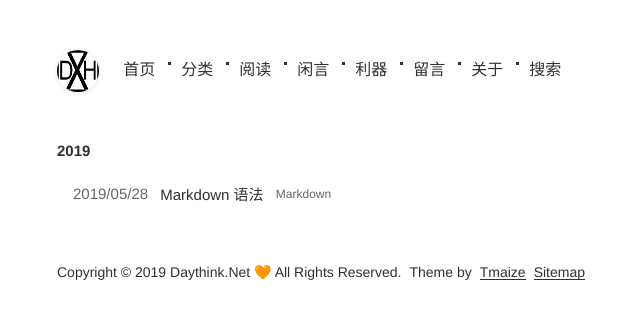
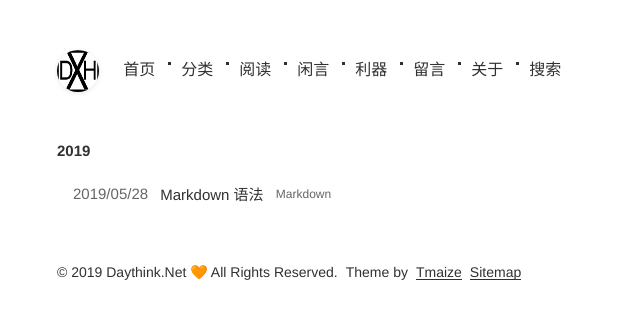
Before and after one commit to Devinteng/blog3, a Jekyll site: the page built from index.html, in a window 1280 px wide. Shown: the top 319 px of the page, without its empty margins (303-943 px from the left). Built offline with Jekyll 4.4.1, drawn with Linux system fonts in a browser that asks for light colours.

Commit message:
Update _config.yml

```diff
--- a/_config.yml
+++ b/_config.yml
@@ -5,7 +5,7 @@ title: 白日梦想家
 description: DXH的个人博客
 keywords: DXH,Blog,白日梦,白日梦想家
 author: DXH
-footerText: 'Copyright © 2019 Daythink.Net 🧡 All Rights Reserved.'
+footerText: '© 2019 Daythink.Net 🧡 All Rights Reserved.'
 
 # 域名配置,生成sitemap会用到，友链也会用到
 domainUrl: 'https://daythink.net'
```
